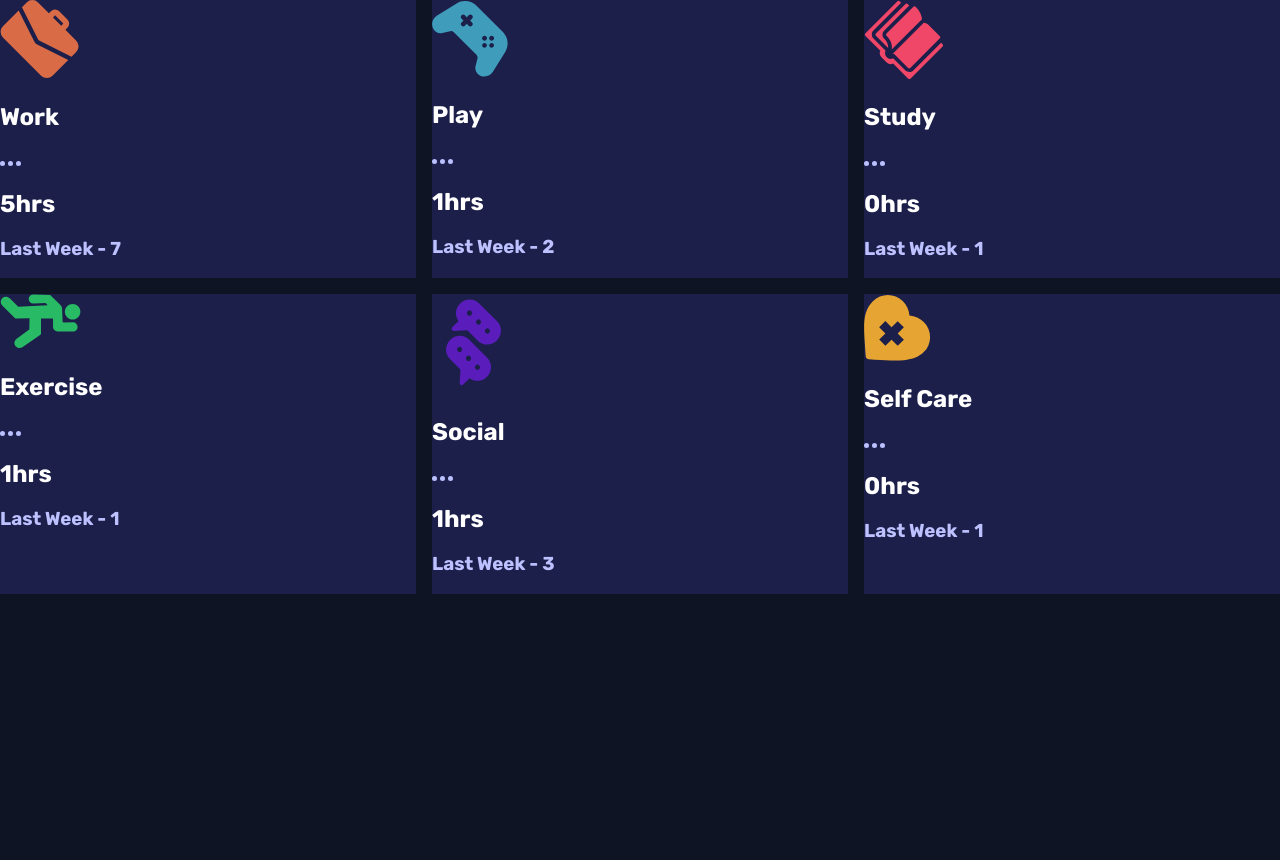
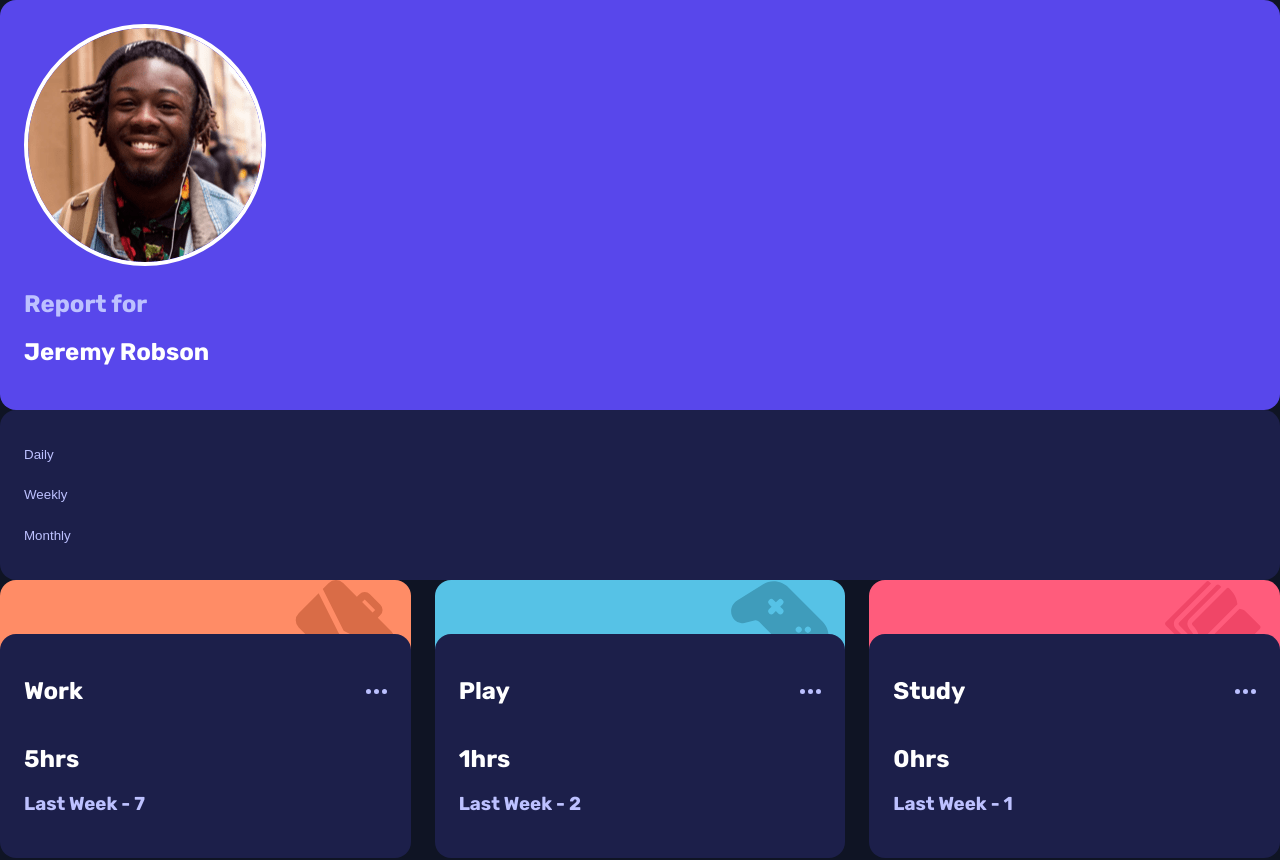
Before and after one commit to alabador/time-tracking-dashboard, a React (Create React App) app in the folder my-app/: page / in a window 1280 px wide. Shown: the top 860 px of the page. Before the commit the page ends 800 px from the top, so only its background shows below. Built offline with nearby package versions, Linux system fonts and the light colour scheme.

Commit message:
Add profile section and fix gap for task grid

```diff
--- a/my-app/src/App.js
+++ b/my-app/src/App.js
@@ -1,10 +1,11 @@
-import logo from './logo.svg';
 import './App.css';
 import CardList from './components/CardList';
+import ProfileCard from './components/ProfileCard';
 
 function App() {
   return (
     <div className="App">
+      <ProfileCard />
       <CardList />
     </div>
   );
--- a/my-app/src/components/Card.css
+++ b/my-app/src/components/Card.css
@@ -1,5 +1,21 @@
-.card {
+* {
+    box-sizing: border-box;
+}
+
+.card-info {
+    /* border-radius: 16px; */
     background-color: hsl(235, 46%, 20%);
+    border-radius: 16px;
+    width: 100%;
+    padding: 24px;
+    position: relative;
+    top: -50px;
+}
+
+.title-div {
+    display: flex;
+    align-items: center;
+    justify-content: space-between;
 }
 
 .title {
--- a/my-app/src/components/Card.js
+++ b/my-app/src/components/Card.js
@@ -7,7 +7,7 @@ function Card(props) {
         <div className = 'card'>
             <CardBg title={currentTitle}/>
             <section className="card-info">
-                <div>
+                <div className = "title-div">
                     <h2 className='title'>{props.title}</h2>
                     <svg width="21" height="5" xmlns="http://www.w3.org/2000/svg"><path d="M2.5 0a2.5 2.5 0 1 1 0 5 2.5 2.5 0 0 1 0-5Zm8 0a2.5 2.5 0 1 1 0 5 2.5 2.5 0 0 1 0-5Zm8 0a2.5 2.5 0 1 1 0 5 2.5 2.5 0 0 1 0-5Z" fill="#BBC0FF" fill-rule="evenodd"/></svg>
                 </div>
--- a/my-app/src/components/CardBg.css
+++ b/my-app/src/components/CardBg.css
@@ -0,0 +1,29 @@
+.card-bg-color-work{
+    background-color: hsl(15, 100%, 70%);
+}
+.card-bg-color-play{
+    background-color: hsl(195, 74%, 62%);
+}
+.card-bg-color-study{
+    background-color: hsl(348, 100%, 68%);
+}
+.card-bg-color-exercise{
+    background-color: hsl(145, 58%, 55%);
+}
+.card-bg-color-social{
+    background-color: hsl(264, 64%, 52%);
+}
+.card-bg-color-selfcare{
+    background-color: hsl(43, 84%, 65%);
+}
+
+div[class^='card-bg-color']{
+    text-align: right;
+    padding-right: 1rem;
+    border-radius: 16px;
+    z-index: -1;
+}
+
+div[class^='card-bg-color'] img{
+    height: 100px;
+}
--- a/my-app/src/components/CardBg.js
+++ b/my-app/src/components/CardBg.js
@@ -10,42 +10,42 @@ import selfCare from "../images/icon-self-care.svg";
 function CardBg(props) {
     if (props.title === 'Work') {
         return (
-            <div className="card-bg-color">
+            <div className="card-bg-color-work">
                 <img src={work} alt="svg" />
             </div>
         )
     }
     if (props.title === 'Play') {
         return (
-            <div className="card-bg-color">
+            <div className="card-bg-color-play">
                 <img src={play} alt="svg" />
             </div>
         )
     }
     if (props.title === 'Study') {
         return (
-            <div className="card-bg-color">
+            <div className="card-bg-color-study">
                 <img src={study} alt="svg" />
             </div>
         )
     }
     if (props.title === 'Exercise') {
         return (
-            <div className="card-bg-color">
+            <div className="card-bg-color-exercise">
                 <img src={exercise} alt="svg" />
             </div>
         )
     }
     if (props.title === 'Social') {
         return (
-            <div className="card-bg-color">
+            <div className="card-bg-color-social">
                 <img src={social} alt="svg" />
             </div>
         )
     }
     if (props.title === 'Self Care') {
         return (
-            <div className="card-bg-color">
+            <div className="card-bg-color-selfcare">
                 <img src={selfCare} alt="svg" />
             </div>
         )
--- a/my-app/src/components/CardList.css
+++ b/my-app/src/components/CardList.css
@@ -1,20 +1,22 @@
 .cardlist {
     display: grid;
     grid-template-columns: 1fr;
-    gap: 16px;
+    row-gap: 0px;
 }
 
 
 @media screen and (min-width: 750px) {
     .cardlist{
         grid-template-columns: repeat(2, 1fr);
-        gap: 16px;
+        column-gap: 24px;
+        row-gap: 0px;
     }
 }
 
 @media screen and (min-width: 1000px) {
     .cardlist{
         grid-template-columns: repeat(3, 1fr);
-        gap: 16px;
+        column-gap: 24px;
+        row-gap: 0px;
     }
 }
--- a/my-app/src/components/ProfileCard.css
+++ b/my-app/src/components/ProfileCard.css
@@ -0,0 +1,36 @@
+.profile-section {
+    background-color:hsl(246, 80%, 60%);
+    border-radius: 16px;
+    width: 100%;
+    padding: 24px;
+    position: relative;
+    /* top: -50px; */
+}
+
+.profile-section img {
+    border: 4px solid white;
+    border-radius: 50%;
+}
+
+.timeline-section {
+    border-radius: 16px;
+    z-index: -1;
+    background-color: hsl(235, 46%, 20%);
+    padding: 24px;
+}
+
+.report-for {
+    color: hsl(236, 100%, 87%);
+}
+
+.profile-name {
+    color: white;
+}
+
+.timeline-section button {
+    display: block;
+    border-style: none;
+    background: none;
+    color: hsl(236, 100%, 87%);
+    padding: 0.8rem 0;
+}
--- a/my-app/src/components/ProfileCard.js
+++ b/my-app/src/components/ProfileCard.js
@@ -1,5 +1,21 @@
 import './ProfileCard.css';
+import profile from '../images/image-jeremy.png'
 
 function ProfileCard() {
+    return(
+        <div className="profile-card">
+            <section className='profile-section'>
+                <img src={profile} alt="profile pic"></img>
+                <h2 className="report-for">Report for</h2>
+                <h1 className='profile-name'>Jeremy Robson</h1>
+            </section>
+            <section className='timeline-section'>
+                <button className='daily'>Daily</button>
+                <button className='weekly'>Weekly</button>
+                <button className='monthly'>Monthly</button>
+            </section>
+        </div>
+    )
+}
 
-}
+export default ProfileCard;
```
